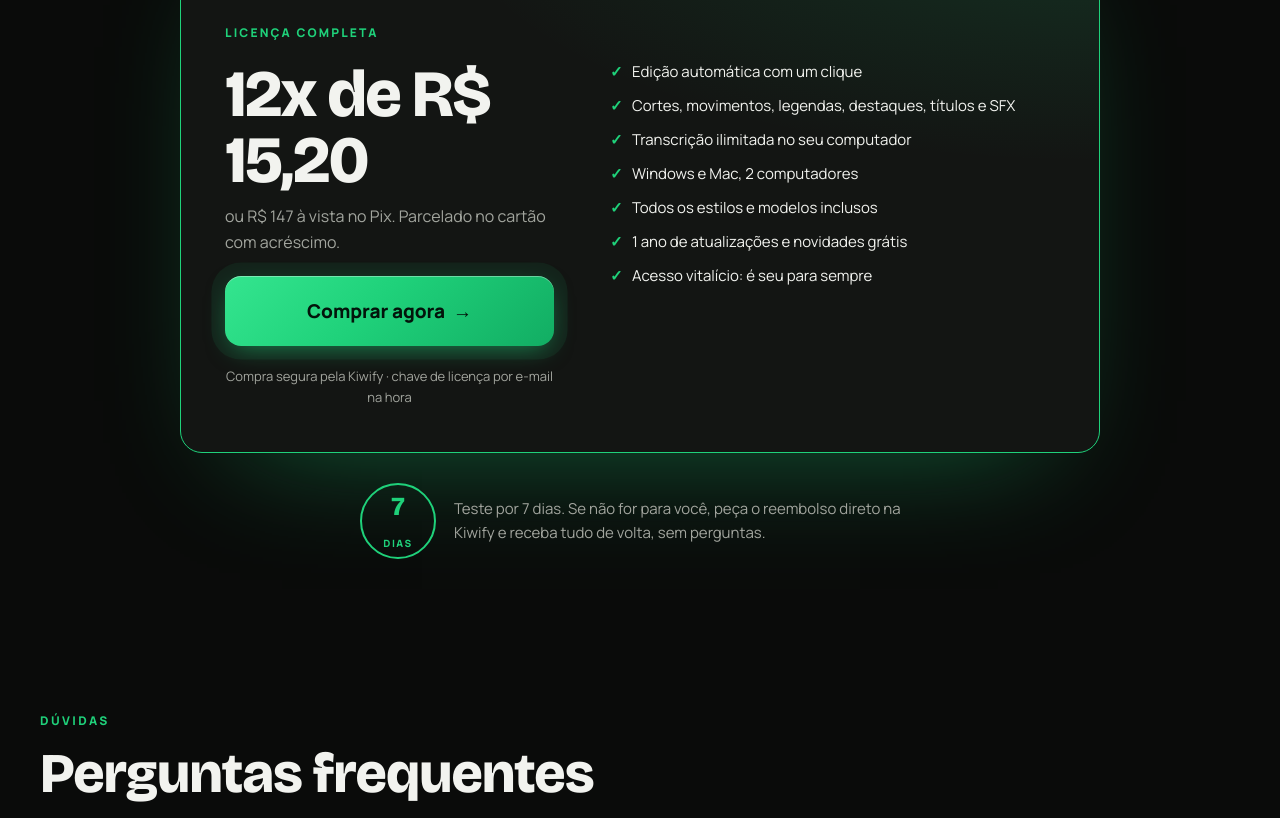
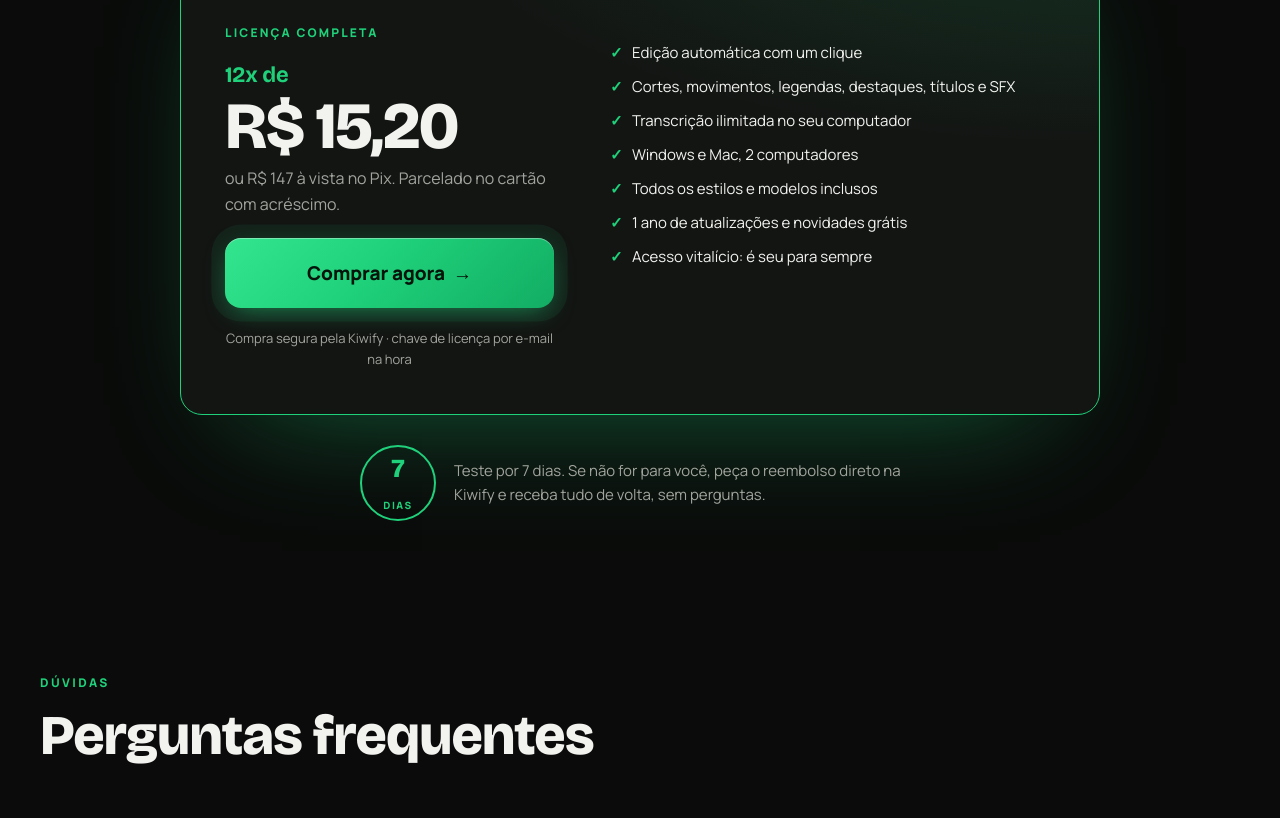
Before and after one commit to taumaxs/cutmidas-site, a plain HTML site: page index.html in a window 1280 px wide. Shown: the part 10027-10845 px from the top of the page. Drawn offline with nearby package versions, Linux system fonts and the light colour scheme; animation ran at ten frames a second; a web font is replaced by a local one.

Commit message:
Preco: 12x de pequeno em cima, valor numa linha so

```diff
--- a/index.html
+++ b/index.html
@@ -362,8 +362,9 @@ button:focus-visible, a:focus-visible { outline: 2px solid var(--green); outline
 .pc-logo { display: block; width: 210px; max-width: 70%; height: auto; margin: 0 0 6px -6px; }
 .f-brand { display: inline-flex; align-items: center; gap: 14px; } .f-brand img { height: 34px; width: auto; } .f-brand em { font-style: normal; }
 .pcard .tg { font-size: 12px; letter-spacing: .18em; text-transform: uppercase; color: var(--green); font-weight: 800; }
-.pcard .val { display: flex; align-items: baseline; gap: 10px; flex-wrap: wrap; }
-.pcard .val b { font-family: var(--display); font-size: clamp(48px, 6vw, 66px); font-weight: 800; letter-spacing: -.03em; line-height: 1; }
+.pcard .val { display: grid; gap: 6px; justify-items: start; }
+.pcard .val em { font-style: normal; font: 700 clamp(18px, 2.4vw, 22px) var(--display); color: var(--green); letter-spacing: -.01em; }
+.pcard .val b { white-space: nowrap; font-family: var(--display); font-size: clamp(44px, 6vw, 66px); font-weight: 800; letter-spacing: -.03em; line-height: 1; }
 .pcard .val span { color: var(--muted); }
 .pcard ul { list-style: none; margin: 0; padding: 0; display: grid; gap: 10px; font-size: 15px; }
 .pcard li { display: grid; grid-template-columns: 22px minmax(0, 1fr); }
@@ -630,7 +631,7 @@ footer { border-top: 1px solid var(--line); padding-block: 28px 44px; color: var
         <div class="pc-l">
           <img class="pc-logo" src="media/cutmidas-lockup.png" alt="CUTMIDAS">
           <div class="tg">Licença completa</div>
-          <div class="val"><b id="pr-main">12x de R$ 15,20</b><span id="pr-alt">ou R$ 147 à vista no Pix. Parcelado no cartão com acréscimo.</span></div>
+          <div class="val"><em id="pr-n">12x de</em><b id="pr-main">R$ 15,20</b><span id="pr-alt">ou R$ 147 à vista no Pix. Parcelado no cartão com acréscimo.</span></div>
           <a class="buy big" href="#preco">Comprar agora <span class="arr" aria-hidden="true">→</span></a>
           <p class="safe">Compra segura pela Kiwify · chave de licença por e-mail na hora</p>
         </div>
@@ -680,13 +681,14 @@ footer { border-top: 1px solid var(--line); padding-block: 28px 44px; color: var
 <script>
 /* ---------- edit here ---------- */
 // Checkout link (Kiwify) and the price shown. The price is still a placeholder.
-const VENDA = { link: "https://pay.kiwify.com.br/cykdGQy", parcela: "12x de R$ 15,20", avista: "ou R$ 147 à vista no Pix. Parcelado no cartão com acréscimo." };
+const VENDA = { link: "https://pay.kiwify.com.br/cykdGQy", vezes: "12x de", parcela: "R$ 15,20", avista: "ou R$ 147 à vista no Pix. Parcelado no cartão com acréscimo." };
 document.documentElement.classList.add("js");
 // phones get small copies of the clips (name-m.mp4): they are shown ~170-300 px wide, so the big files only cost battery and smoothness
 const PHONE = matchMedia("(max-width: 820px)").matches;
 const small = (u) => (PHONE ? u.replace(/^(media\/(?:cena-bruto|cena-editado|fx0072-bruto|fx0072-depois|lenta-[a-z0-9-]+|mov-[a-z-]+))\.mp4/, "$1-m.mp4") : u);
 if (PHONE) document.querySelectorAll("video[src]").forEach((v) => { const u = v.getAttribute("src"), n = small(u); if (n !== u) v.setAttribute("src", n); });
 if (VENDA.link) document.querySelectorAll(".buy").forEach((a) => { a.href = VENDA.link; a.target = "_blank"; a.rel = "noopener"; });
+document.getElementById("pr-n").textContent = VENDA.vezes;
 document.getElementById("pr-main").textContent = VENDA.parcela;
 document.getElementById("pr-alt").textContent = VENDA.avista;
 
```
